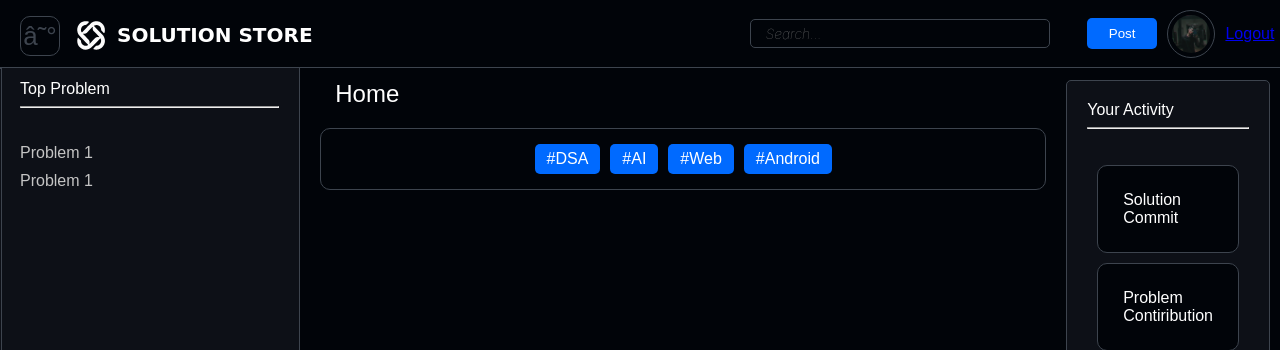
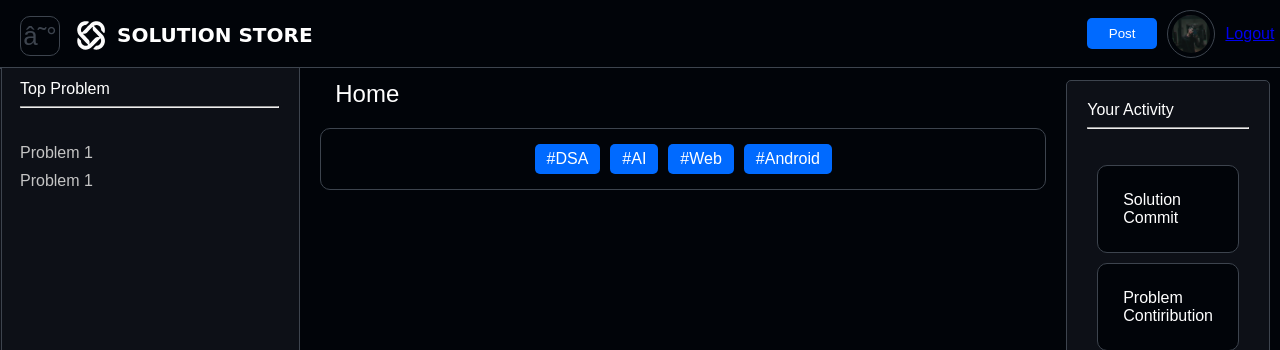
Before and after one commit to jaykumar3254/Crowd-Based-Problem-Solving-Plateform, a PHP site: page / in a window 1280 px wide. Shown: the top 350 px of the page. Run offline with PHP 8.4, Linux system fonts and the light colour scheme; data that the repository does not hold is empty.

Commit message:
removed searchbar

```diff
--- a/index.html
+++ b/index.html
@@ -25,7 +25,7 @@
                 <h2 class="wename">SOLUTION STORE</h2>
               </div>
               <div>
-                <input type="text" class="search" placeholder="Search...">
+                <!--<input type="text" class="search" placeholder="Search...">-->
               </div>
               <div class="nav-right">
                 <button class="post-btn" id="postBtn">Post</button>
--- a/problem.php
+++ b/problem.php
@@ -70,7 +70,7 @@
                 <h2 class="wename">SOLUTION STORE</h2>
               </div>
               <div>
-                <input type="text" class="search" placeholder="Search...">
+<!--<input type="text" class="search" placeholder="Search...">-->
               </div>
               <div class="nav-right">
                 <button class="post-btn" id="postBtn">Post</button>
--- a/profile.html
+++ b/profile.html
@@ -13,7 +13,7 @@
                   <img src="src/image.svg" alt="Logo" class="logo">
                   <h2 class="wename">SOLUTION STORE</h2>
                 </div>
-                <input type="text" class="search" placeholder="Search...">
+                <!--<input type="text" class="search" placeholder="Search...">-->
                 <div class="nav-right">
                   <button class="post-btn" id="postBtn">Post</button>
                   <img src="src/profile.jpg" alt="profile" class="profile-pic">
--- a/profile.php
+++ b/profile.php
@@ -77,7 +77,7 @@
                 <img src="src/image.svg" alt="Logo" class="logo">
                 <h2 class="wename">SOLUTION STORE</h2>
             </div>
-            <input type="text" class="search" placeholder="Search...">
+            <!--<input type="text" class="search" placeholder="Search...">-->
             <div class="nav-right">
                 <img src="<?= $profile_picture ?: 'src/profile.jpg' ?>" alt="profile" class="profile-pic">
                 <a href="logout.php" class="logout-button">Logout</a>
```
